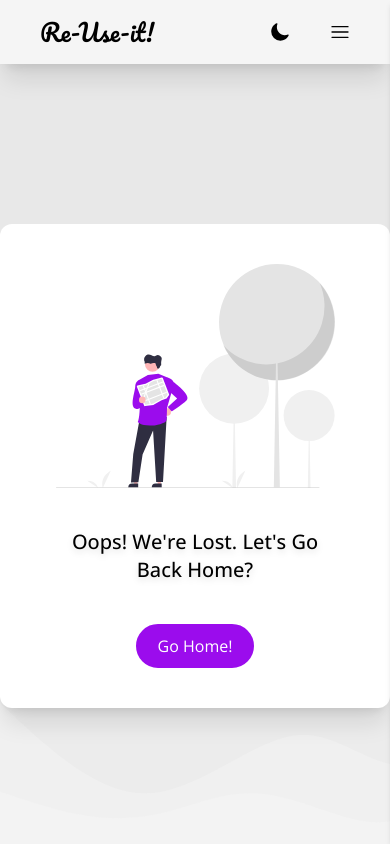
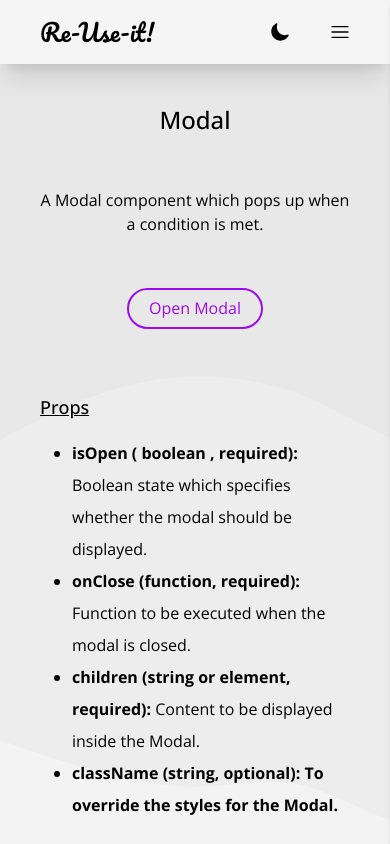
Before and after one commit to roshith-prakash/re-use-it, a React (Vite) app: page /components/modal in a window 390 px wide. Shown: the top 844 px of the page. Built offline with nearby package versions, Linux system fonts and the light colour scheme; a web font is replaced by a local one.

Commit message:
Added Modal

```diff
--- a/src/App.tsx
+++ b/src/App.tsx
@@ -17,6 +17,7 @@ import {
   FooterComponent,
   Home,
   TableComponent,
+  ModalComponent,
   PackageFile,
   GettingStarted,
   CodeSnippets,
@@ -112,6 +113,8 @@ function App() {
 
             <Route path="/components/table" element={<TableComponent />} />
 
+            <Route path="/components/modal" element={<ModalComponent />} />
+
             {/* <Route path="/components/select" element={<SelectComponent />} /> */}
 
             {/* ----------------------------------------------------------------------------------------------------------------------------- */}
--- /dev/null
+++ b/src/components/Modal.tsx
@@ -0,0 +1,36 @@
+import { MouseEvent, ReactNode } from "react";
+
+const Modal = ({
+  isOpen,
+  onClose,
+  children,
+  className,
+}: {
+  isOpen: boolean;
+  onClose: () => void;
+  children: ReactNode;
+  className?: string;
+}) => {
+  if (!isOpen) return null;
+
+  const handleBackdropClick = (e: MouseEvent<HTMLDivElement>) => {
+    if (e.target === e.currentTarget) {
+      onClose(); // Close the modal if the click is on the backdrop
+    }
+  };
+
+  return (
+    <div
+      className="fixed inset-0 z-50 flex items-center justify-center bg-black/50"
+      onClick={handleBackdropClick}
+    >
+      <div
+        className={`dark:bg-secondarydarkbg scroller animate-opacity relative max-h-[90%] w-auto max-w-[95%] min-w-xs overflow-y-auto rounded-xl bg-white p-6 shadow-xl md:max-w-2xl md:min-w-sm dark:border-2 dark:border-white ${className}`}
+      >
+        {children}
+      </div>
+    </div>
+  );
+};
+
+export default Modal;
--- a/src/components/index.ts
+++ b/src/components/index.ts
@@ -10,6 +10,7 @@ import Card from "./Card";
 import Select from "./Select";
 import { Option } from "./Select";
 import Footer from "./Footer";
+import Modal from "./Modal";
 
 export {
   PrimaryButton,
@@ -24,4 +25,5 @@ export {
   Select,
   Option,
   Footer,
+  Modal,
 };
--- a/src/index.css
+++ b/src/index.css
@@ -26,6 +26,18 @@
   --font-title: "Playwrite IN", sans-serif;
   --font-sans: "Open Sans", serif;
   --font-pacifico: "Pacifico", serif;
+
+  --animate-opacity: fadeIn 0.2s ease-in-out;
+
+  @keyframes fadeIn {
+    0% {
+      opacity: 0.3;
+    }
+    ,
+    100% {
+      opacity: 1;
+    }
+  }
 }
 
 input::placeholder {
@@ -35,6 +47,7 @@ input::placeholder {
 /* Height for horizontal scrollbar */
 .scroller::-webkit-scrollbar {
   height: 5px; /* Reduce the height for a thin horizontal scrollbar */
+  width: 5px;
 }
 
 /* Track */
--- a/src/pages/Components.tsx
+++ b/src/pages/Components.tsx
@@ -8,6 +8,7 @@ import {
   Loader,
   Timeline,
   Card,
+  Modal,
 } from "../components";
 import { toast, Toaster } from "react-hot-toast";
 import { useNavigate } from "react-router-dom";
@@ -26,6 +27,7 @@ const Components = () => {
 
   // For interactivity
   const [isOpen, setIsOpen] = useState(false);
+  const [isModalOpen, setIsModalOpen] = useState(false);
   const [inputValue, setInputValue] = useState<string>("");
   const [password, setPassword] = useState<string>("");
 
@@ -35,7 +37,21 @@ const Components = () => {
 
   return (
     <>
+      {/* Modal */}
+      <Modal isOpen={isModalOpen} onClose={() => setIsModalOpen(false)}>
+        <p className="text-center">
+          Lorem ipsum dolor sit amet, consectetur adipiscing elit, sed do
+          eiusmod tempor incididunt ut labore et dolore magna aliqua. Ut enim ad
+          minim veniam, quis nostrud exercitation ullamco laboris nisi ut
+          aliquip ex ea commodo consequat. Duis aute irure dolor in
+          reprehenderit in voluptate velit esse cillum dolore eu fugiat nulla
+          pariatur. Excepteur sint occaecat cupidatat non proident, sunt in
+          culpa qui officia deserunt mollit anim id est laborum
+        </p>
+      </Modal>
+
       <Toaster />
+
       <div className={`dark:text-darkmodetext min-h-screen`}>
         {/* Title */}
         <h1 className="font-pacifico px-4 pt-10 text-center text-3xl italic md:text-5xl">
@@ -225,6 +241,15 @@ const Components = () => {
               </TableBody>
             </Table>
           </ComponentCard>
+
+          {/* Modal */}
+          <ComponentCard path="/components/modal" title="Modal">
+            <SecondaryButton
+              text="Open Modal"
+              className="mx-auto"
+              onClick={() => setIsModalOpen(true)}
+            />
+          </ComponentCard>
         </div>
       </div>
     </>
--- /dev/null
+++ b/src/pages/Components/ModalComponent.tsx
@@ -0,0 +1,156 @@
+import { useEffect, useState } from "react";
+import { CopyBlock, xt256 } from "react-code-blocks";
+import { Modal, SecondaryButton } from "../../components";
+
+const ModalCode = `import { MouseEvent, ReactNode } from "react";
+
+const Modal = ({
+  isOpen,
+  onClose,
+  children,
+  className,
+}: {
+  isOpen: boolean;
+  onClose: () => void;
+  children: ReactNode;
+  className?: string;
+}) => {
+  if (!isOpen) return null;
+
+  const handleBackdropClick = (e: MouseEvent<HTMLDivElement>) => {
+    if (e.target === e.currentTarget) {
+      onClose(); // Close the modal if the click is on the backdrop
+    }
+  };
+
+  return (
+    <div
+      className="fixed inset-0 z-50 flex items-center justify-center bg-black/50"
+      onClick={handleBackdropClick}
+    >
+      <div
+        className={\`dark:bg-secondarydarkbg scroller animate-opacity relative max-h-[90%] w-auto max-w-[95%] min-w-xs overflow-y-auto rounded-xl bg-white p-6 shadow-xl md:max-w-2xl md:min-w-sm dark:border-2 dark:border-white \${className}\`}
+      >
+        {children}
+      </div>
+    </div>
+  );
+};
+
+export default Modal;
+`;
+
+const usingCode = `import Modal from './Modal';
+import { useState } from "react"
+
+const App = () => {
+
+    const [isModalOpen, setIsModalOpen] = useState(false);
+
+    return (
+        <>
+            <Modal isOpen={isModalOpen} onClose={() => setIsModalOpen(false)}>
+                <p className="text-center">
+                    Lorem ipsum dolor sit amet, consectetur adipiscing elit, sed do
+                    eiusmod tempor incididunt ut labore et dolore magna aliqua. Ut enim ad
+                    minim veniam, quis nostrud exercitation ullamco laboris nisi ut
+                    aliquip ex ea commodo consequat. Duis aute irure dolor in
+                    reprehenderit in voluptate velit esse cillum dolore eu fugiat nulla
+                    pariatur. Excepteur sint occaecat cupidatat non proident, sunt in
+                    culpa qui officia deserunt mollit anim id est laborum
+                </p>
+            </Modal>
+            <button onClick={()=>setIsModalOpen(true)}>Open Modal</button>
+      </>
+  )
+}
+
+`;
+
+const ModalComponent = () => {
+  const [isModalOpen, setIsModalOpen] = useState(false);
+
+  useEffect(() => {
+    window.scrollTo({ top: 0, behavior: "smooth" });
+  }, []);
+
+  useEffect(() => {
+    document.title = "Modal | Re-Use-it!";
+  }, []);
+
+  return (
+    <div className="dark:bg-darkbg min-h-screen p-10 dark:text-white">
+      <Modal isOpen={isModalOpen} onClose={() => setIsModalOpen(false)}>
+        <p className="text-center">
+          Lorem ipsum dolor sit amet, consectetur adipiscing elit, sed do
+          eiusmod tempor incididunt ut labore et dolore magna aliqua. Ut enim ad
+          minim veniam, quis nostrud exercitation ullamco laboris nisi ut
+          aliquip ex ea commodo consequat. Duis aute irure dolor in
+          reprehenderit in voluptate velit esse cillum dolore eu fugiat nulla
+          pariatur. Excepteur sint occaecat cupidatat non proident, sunt in
+          culpa qui officia deserunt mollit anim id est laborum
+        </p>
+      </Modal>
+
+      <h1 className="text-center text-2xl font-medium">Modal</h1>
+      <h2 className="mt-8 py-5 text-center">
+        A Modal component which pops up when a condition is met.
+      </h2>
+
+      <div className="flex justify-center py-8">
+        <SecondaryButton
+          text="Open Modal"
+          onClick={() => setIsModalOpen(true)}
+        />
+      </div>
+
+      <div className="py-8">
+        <p className="text-lg font-medium underline">Props</p>
+        <ul className="list-disc pt-4 pl-8 leading-8">
+          <li>
+            {" "}
+            <b>isOpen ( boolean , required):</b> Boolean state which specifies
+            whether the modal should be displayed.{" "}
+          </li>
+          <li>
+            {" "}
+            <b> onClose (function, required):</b> Function to be executed when
+            the modal is closed.
+          </li>
+          <li>
+            {" "}
+            <b>children (string or element, required):</b> Content to be
+            displayed inside the Modal.{" "}
+          </li>
+          <li>
+            {" "}
+            <b>
+              className (string, optional): To override the styles for the
+              Modal.
+            </b>
+          </li>
+        </ul>
+      </div>
+
+      <h3>Modal.tsx</h3>
+      <CopyBlock
+        text={ModalCode}
+        language="tsx"
+        showLineNumbers={true}
+        theme={xt256}
+        codeBlock
+      />
+
+      <h3 className="mt-8 py-2 pl-1 italic">App.tsx</h3>
+      <CopyBlock
+        text={usingCode}
+        language="tsx"
+        showLineNumbers={true}
+        theme={xt256}
+        codeBlock
+      />
+    </div>
+  );
+};
+
+export default ModalComponent;
--- a/src/pages/Home.tsx
+++ b/src/pages/Home.tsx
@@ -134,12 +134,10 @@ const Home = () => {
         </h2>
         <div className="mt-20 grid grid-cols-1 gap-10 px-6 md:grid-cols-3">
           <div className="dark:bg-darkbg flex flex-col items-center gap-10 rounded-2xl border-white bg-white p-6 shadow-xl transition-all hover:scale-105 dark:border-t-[1px] dark:shadow-md dark:shadow-white">
-            <h3 className="mb-4 text-xl font-bold">Secondary Button</h3>
-            <p>
-              A button styled for secondary actions or less prominent use cases.
-            </p>
+            <h3 className="mb-4 text-xl font-bold">Modal</h3>
+            <p>A Modal component which pops up when a condition is met.</p>
 
-            <Link to="/components/secondary-button">
+            <Link to="/components/modal">
               <PrimaryButton text="View Component"></PrimaryButton>
             </Link>
           </div>
--- a/src/pages/TailwindConfigComponent.tsx
+++ b/src/pages/TailwindConfigComponent.tsx
@@ -30,8 +30,17 @@ const TailwindConfigCode = `module.exports = {
         'sans': ['Open Sans', 'serif'],
         'pacifico' : ['Pacifico','serif']
       },
+      animation: {
+        // For the modal component
+        opacity: "fadeIn 0.2s ease-in-out"
+      },
+      keyframes: {
+        fadeIn: {
+          "0%": { opacity: "0.3" },
+          "100%": { opacity: "1" },
+        },
+      },
     },
-
   },
   plugins: [],
 }`;
@@ -93,6 +102,7 @@ const TailwindCssCode = `@import "tailwindcss";
   --color-secondarydarkbg: #1e1e1e;
   /* Text color for dark mode */
   --color-darkmodetext: #e4e4e4;
+  /* Custom Light grey color */
   --color-grey: #f5f5f5;
   /* Red tint for errors */
   --color-error: #f23f3f;
@@ -103,6 +113,19 @@ const TailwindCssCode = `@import "tailwindcss";
   --font-title: "Playwrite IN", sans-serif;
   --font-sans: "Open Sans", serif;
   --font-pacifico: "Pacifico", serif;
+
+  // Animation for the modal component
+  --animate-opacity: fadeIn 0.2s ease-in-out;
+
+  @keyframes fadeIn {
+    0% {
+      opacity: 0.3;
+    }
+    ,
+    100% {
+      opacity: 1;
+    }
+  }
 }
 
 input::placeholder {
@@ -112,6 +135,7 @@ input::placeholder {
 /* Height for horizontal scrollbar */
 .scroller::-webkit-scrollbar {
   height: 5px; /* Reduce the height for a thin horizontal scrollbar */
+  width: 5px;
 }
 
 /* Track */
--- a/src/pages/index.ts
+++ b/src/pages/index.ts
@@ -17,6 +17,7 @@ import SelectComponent from "./Components/SelectComponent";
 import FooterComponent from "./Components/FooterComponent";
 import TableComponent from "./Components/TableComponent";
 import TimelineCodeComponent from "./Components/TimelineCodeComponent";
+import ModalComponent from "./Components/ModalComponent";
 // --------------------------------------------------------------------------------
 import MinutesToRead from "./Snippets/MinutesToRead";
 import UseDebounceHook from "./Snippets/UseDebounceHook";
@@ -54,6 +55,7 @@ export {
   SelectComponent,
   FooterComponent,
   TableComponent,
+  ModalComponent,
   //-----------------------------------------------
   MinutesToRead,
   UseDebounceHook,
```
